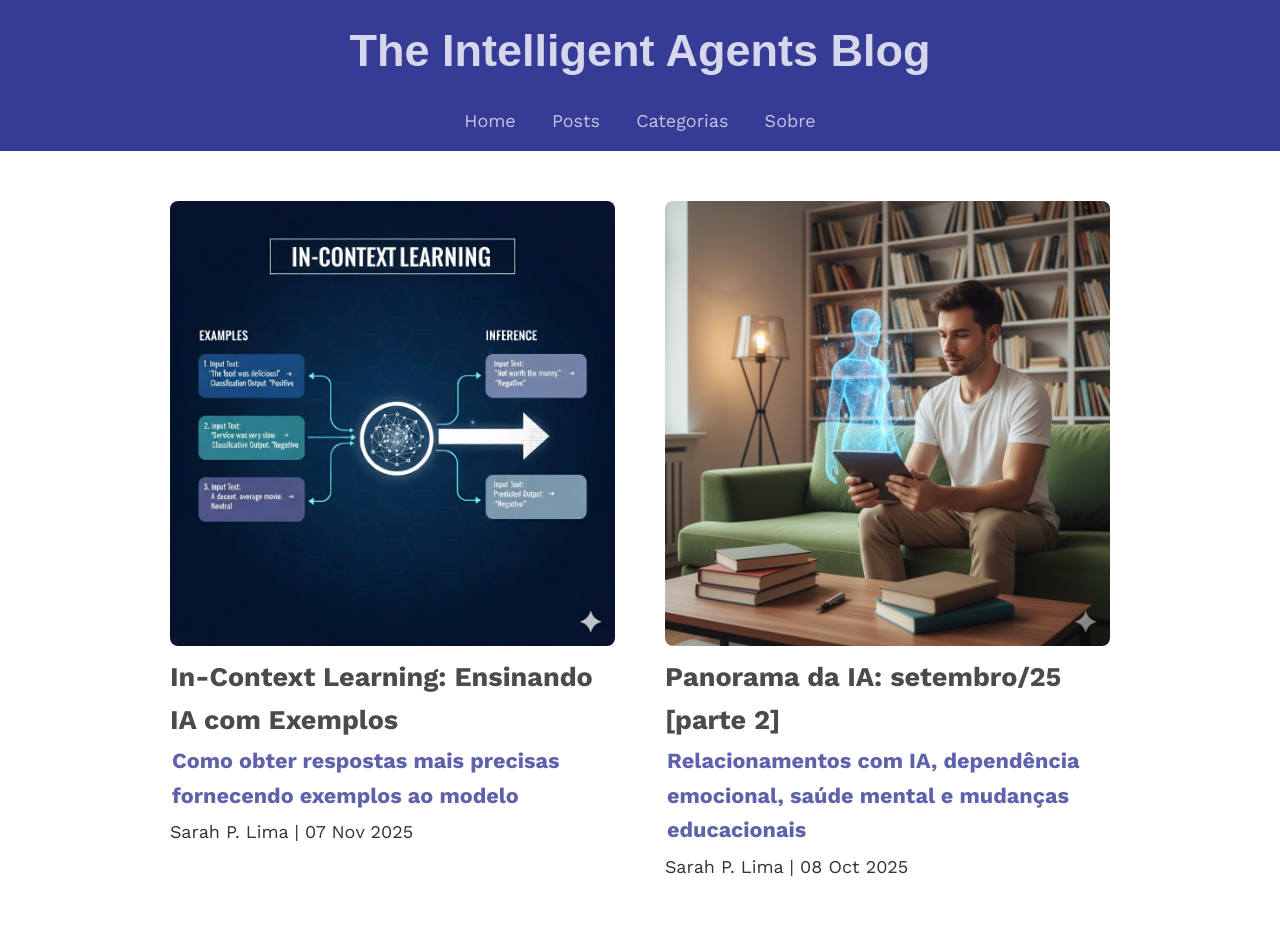
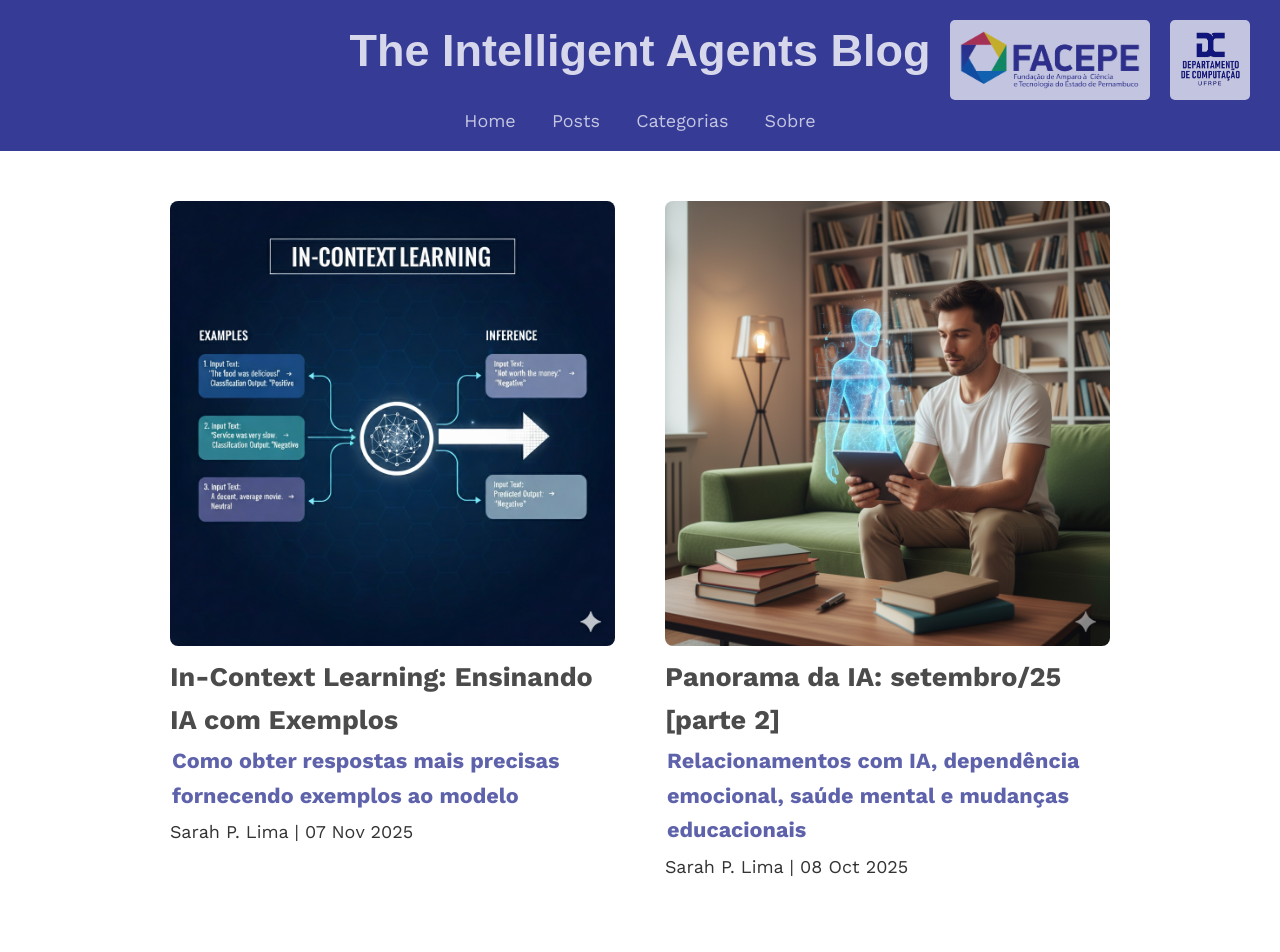
Before and after one commit to iablog/iablog.github.io, a Jekyll site: the page built from pages/index.md, in a window 1280 px wide. Shown: the top 952 px of the page. Built offline with Jekyll 4.4.1, drawn with Linux system fonts in a browser that asks for light colours.

Commit message:
add UFRPE and FACEPE logos to header with responsive positioning

```diff
--- a/_includes/header.html
+++ b/_includes/header.html
@@ -1,4 +1,39 @@
-<header class="site-header">
+<style>
+  /* Estilo Base (Mobile/Celular): Logos centralizadas acima do título para não sobrepor */
+  .header-logos {
+    display: flex;
+    justify-content: center;
+    align-items: center;
+    gap: 20px;
+    margin-bottom: 20px; /* Espaço para empurrar o título para baixo */
+    width: 100%;
+  }
+
+  /* Estilo Desktop (Telas maiores que 768px): Logos fixas no canto direito */
+  @media (min-width: 768px) {
+    .header-logos {
+      position: absolute; /* Libera as logos para irem para o canto */
+      top: 20px;          /* Distância do topo */
+      right: 30px;        /* Distância da direita extrema */
+      width: auto;        /* Ocupa apenas o espaço necessário */
+      margin-bottom: 0;
+      z-index: 10;        /* Garante que fiquem acima do fundo */
+    }
+  }
+</style>
+
+<header class="site-header" style="position: relative;">
+
+  <div class="header-logos">
+    <a href="https://www.facepe.br" target="_blank">
+      <img src="{{ '/assets/img/logo_facepe.png' | relative_url }}" alt="Logo FACEPE" style="height: 70px; width: auto; background-color: white; padding: 5px; border-radius: 5px;">
+    </a>
+
+    <a href="http://www.dc.ufrpe.br" target="_blank">
+      <img src="{{ '/assets/img/logo_dc_ufrpe.png' | relative_url }}" alt="Logo DC UFRPE" style="height: 70px; width: auto; background-color: white; padding: 5px; border-radius: 5px;">
+    </a>
+  </div>
+
   <div class="wrapper" style="text-align: center;">
     <h1>
       <a class="site-title" rel="author" href="{{ "/" | relative_url }}">{{ site.title | escape }}</a>
```
Also changed, not shown: assets/img/logo_dc_ufrpe.png (added), assets/img/logo_facepe.png (added).
